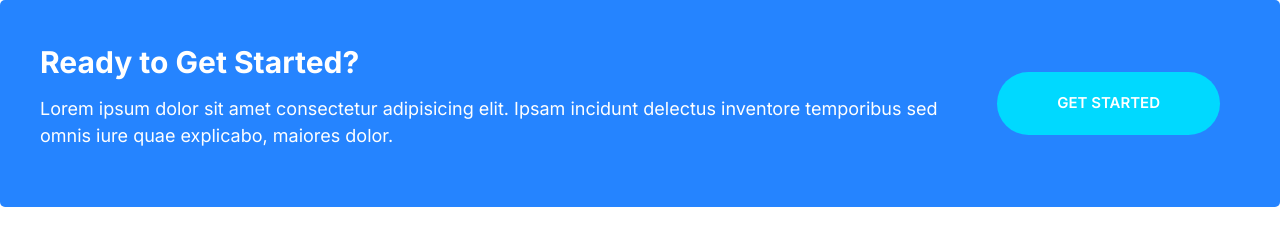
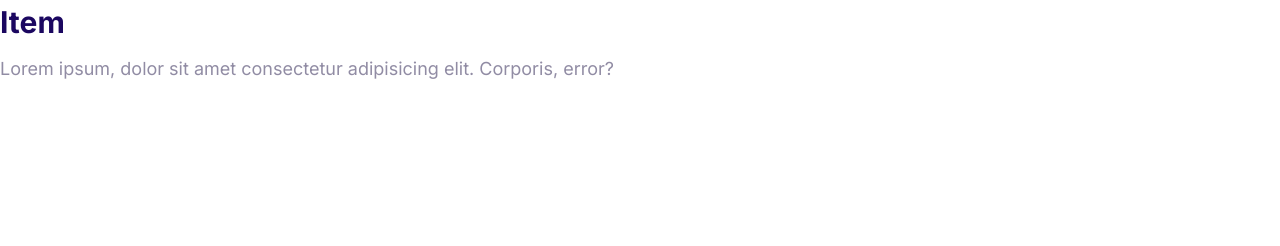
Before and after one commit to Nawaz22/Moshify, a plain HTML site: page index.html in a window 1280 px wide. Drawn offline with Linux system fonts and the light colour scheme.

Commit message:
Build the collapsible component.

```diff
--- a/css/styles.css
+++ b/css/styles.css
@@ -549,3 +549,37 @@ a {
     margin: 0 2rem;
   }
 }
+
+
+/* Collapsible */
+
+.collapsible__header{
+  display: flex;
+  justify-content: space-between;
+}
+
+.collapsible__heading{
+  margin-top: 0;
+  font-size: 3rem;
+}
+
+.collapsible__chevron{
+  transform: rotate(-90deg);
+  transition: transform 0.3s;
+}
+
+.collapsible__content{
+  max-height: 0;
+  opacity: 0;
+  overflow: hidden;
+  transition: all 0.3s;
+}
+
+.collapsible--expanded .collapsible__chevron{
+  transform: rotate(0);
+}
+
+.collapsible--expanded .collapsible__content{
+ max-height: 100vh;
+ opacity: 1;
+}
--- a/index.html
+++ b/index.html
@@ -16,18 +16,18 @@
     <link rel="stylesheet" href="css/styles.css" />
   </head>
   <body>
-    <div class="callout callout--primary">
-      <div class="grid grid--1x2">
-        <div class="callout__content">
-          <h2 class="callout__heading">Ready to Get Started?</h2>
-          <p>
-            Lorem ipsum dolor sit amet consectetur adipisicing elit. Ipsam
-            incidunt delectus inventore temporibus sed omnis iure quae
-            explicabo, maiores dolor.
-          </p>
-        </div>
-        <a href="" class="btn btn--secondary btn--stretched">Get Started</a>
+    <div class="collapsible collapsible--expanded">
+      <header class="collapsible__header">
+        <h2 class="collapsible__heading">Item</h2>
+        <svg class="icon icon--white collapsible__chevron">
+          <use xlink:href="images/sprite.svg#chevron"></use>
+        </svg>
+      </header>
+      <div class="collapsible__content">
+        Lorem ipsum, dolor sit amet consectetur adipisicing elit. Corporis,
+        error?
       </div>
     </div>
+    <script src="./js/main.js"></script>
   </body>
 </html>
--- /dev/null
+++ b/js/main.js
@@ -0,0 +1,6 @@
+const collapsibles = document.querySelectorAll(".collapsible");
+collapsibles.forEach((item) =>
+  item.addEventListener("click", function () {
+    this.classList.toggle("collapsible--expanded");
+  })
+);
```
Also changed, not shown: components/collapsible.html (added, +13 -0 lines).
